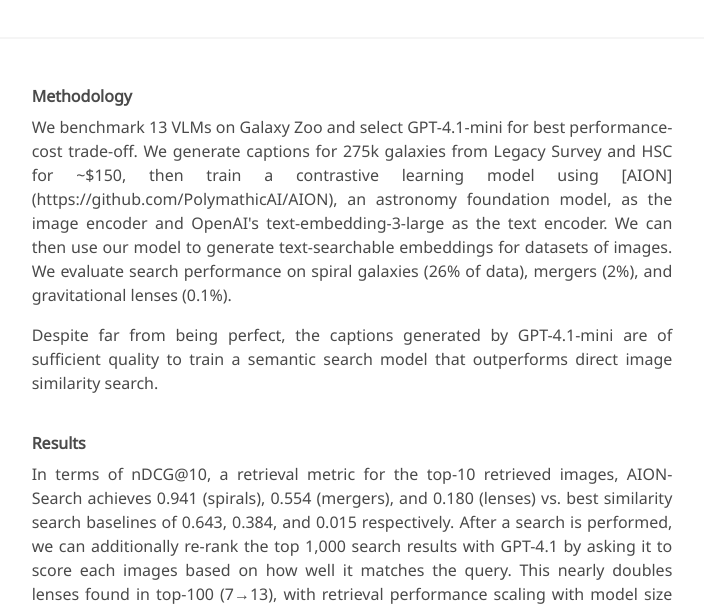
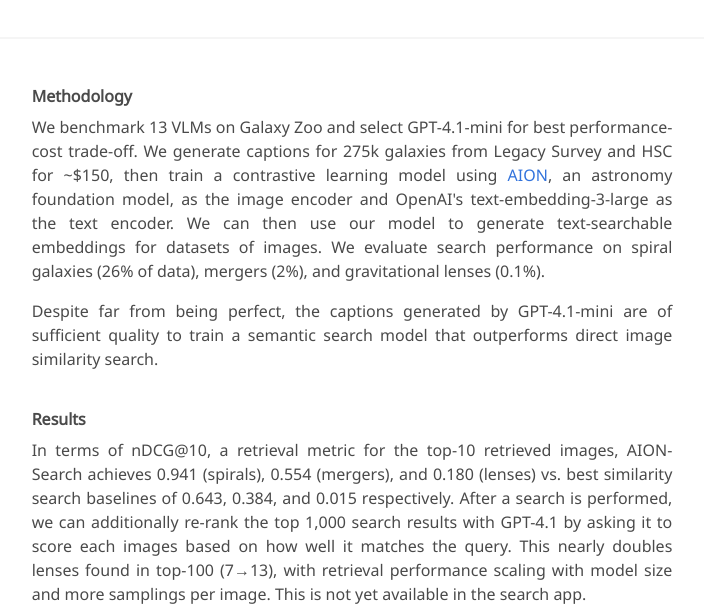
Before and after one commit to aion-search/aion-search.github.io, a plain HTML site: page index.html in a window 1280 px wide. Shown: the part 3001-3609 px from the top of the page, without its empty margins (288-992 px from the left). Drawn offline with nearby package versions, Linux system fonts and the light colour scheme; some icons are missing; a web font is replaced by a local one.

Commit message:
Added AION link

```diff
--- a/index.html
+++ b/index.html
@@ -332,7 +332,7 @@
             <h2 class="custom-heading">Methodology</h2>
             <div class="content has-text-justified">
               <p>
-                We benchmark 13 VLMs on Galaxy Zoo and select GPT-4.1-mini for best performance-cost trade-off. We generate captions for 275k galaxies from Legacy Survey and HSC for ~$150, then train a contrastive learning model using [AION](https://github.com/PolymathicAI/AION), an astronomy foundation model, as the image encoder and OpenAI's text-embedding-3-large as the text encoder. We can then use our model to generate text-searchable embeddings for datasets of images. We evaluate search performance on spiral galaxies (26% of data), mergers (2%), and gravitational lenses (0.1%).
+                We benchmark 13 VLMs on Galaxy Zoo and select GPT-4.1-mini for best performance-cost trade-off. We generate captions for 275k galaxies from Legacy Survey and HSC for ~$150, then train a contrastive learning model using <a href="https://github.com/PolymathicAI/AION" target="_blank">AION</a>, an astronomy foundation model, as the image encoder and OpenAI's text-embedding-3-large as the text encoder. We can then use our model to generate text-searchable embeddings for datasets of images. We evaluate search performance on spiral galaxies (26% of data), mergers (2%), and gravitational lenses (0.1%).
               </p>
               <p>Despite far from being perfect, the captions generated by GPT-4.1-mini are of sufficient quality to train a semantic search model that outperforms direct image similarity search.</p>
             </div>
```
